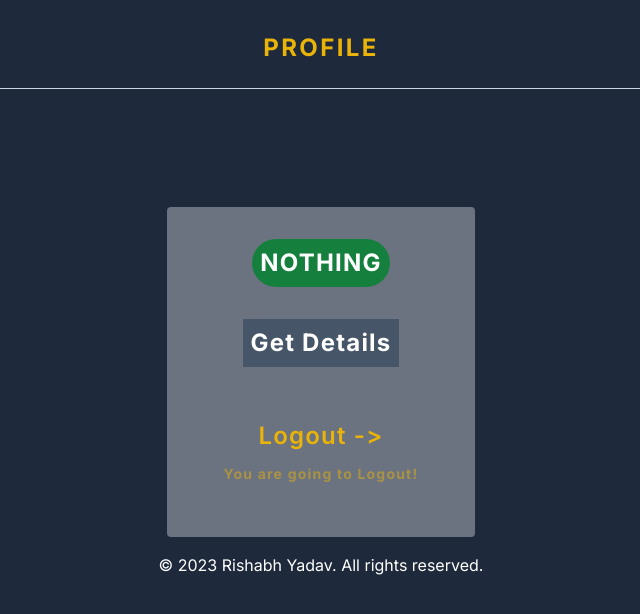
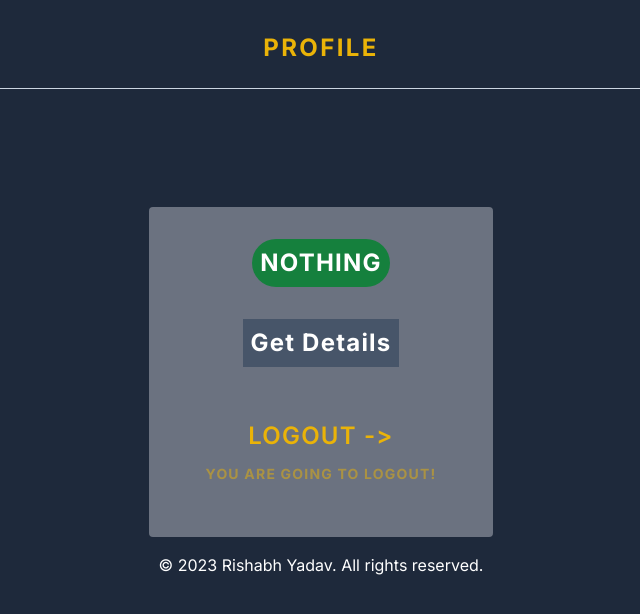
Before and after one commit to Er-Rishabh-Yadav/next-auth-app, a Next.js app: page /profile in a window 1280 px wide. Shown: the top 614 px of the page, without its empty margins (319-959 px from the left). Built offline with nearby package versions, Linux system fonts and the light colour scheme.

Commit message:
logout functionaliy fix

```diff
--- a/src/app/profile/page.tsx
+++ b/src/app/profile/page.tsx
@@ -46,7 +46,8 @@ export default function ProfilePage() {
 
         <button className="bg-slate-600 border-green-400 hover:border-2 text-white p-2 m-4" onClick={getProfile}>Get Details</button>
 
-        <button
+        <a
+            // href="/login"
           onClick={logout}
           className="cursor-pointer m-5 group rounded-lg border border-transparent px-5 py-4 transition-colors hover:border-gray-300 hover:bg-gray-600 hover:dark:border-neutral-700 hover:dark:bg-neutral-800/30"
         >
@@ -61,7 +62,7 @@ export default function ProfilePage() {
           <p className={`m-0 max-w-[30ch] text-sm opacity-50`}>
             You are going to Logout!
           </p>
-        </button>
+        </a>
 
         </div></div>
         <Toaster>
```
